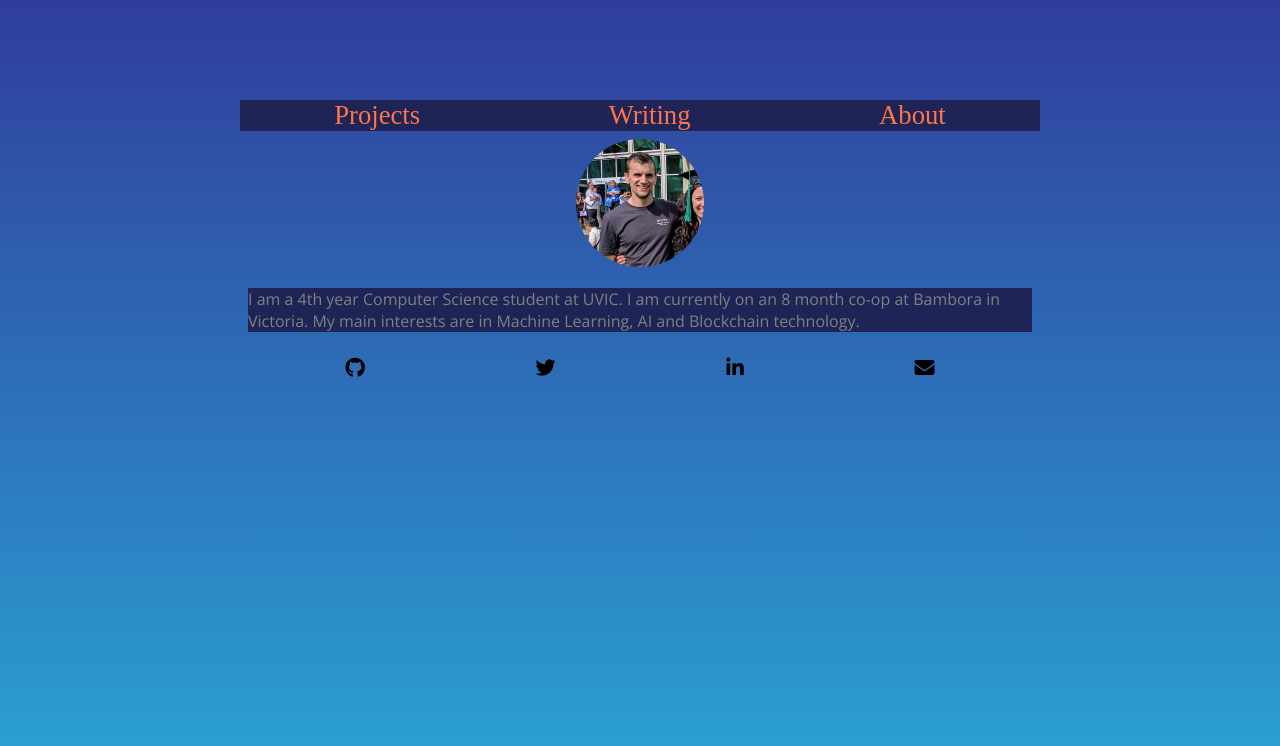
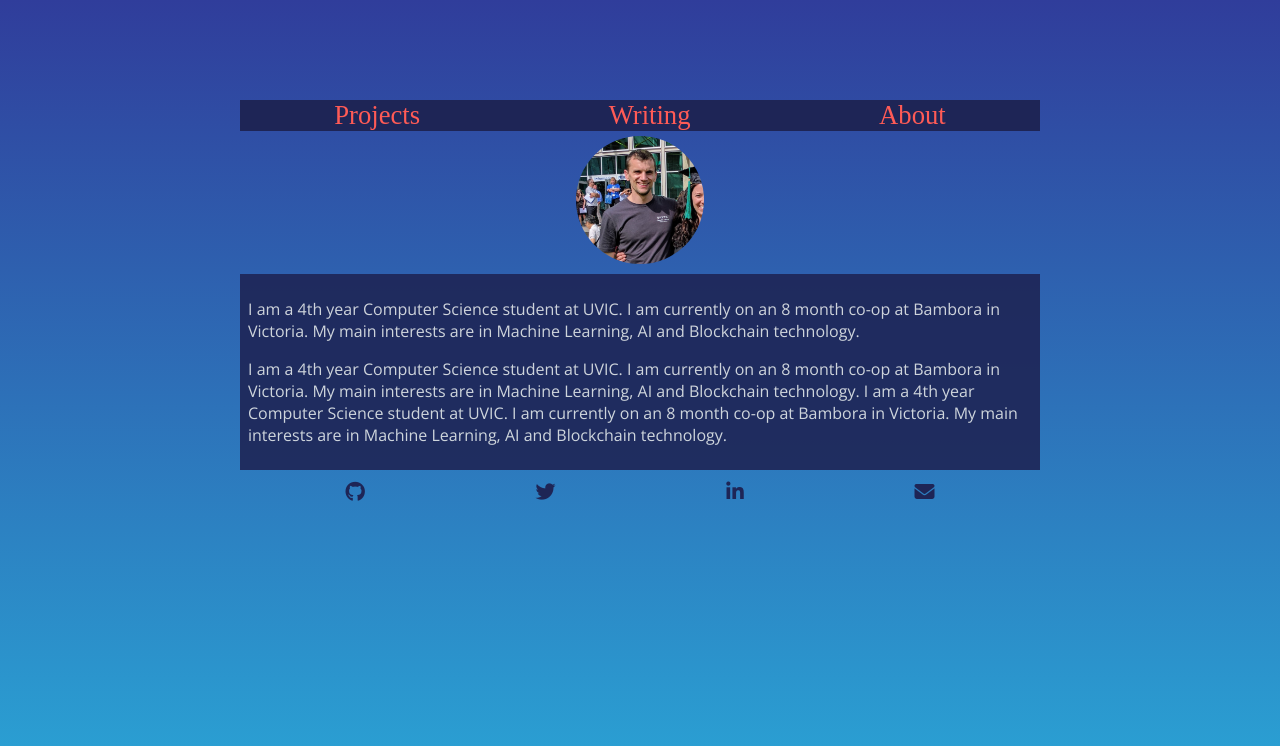
Before and after one commit to jordanmckinney/blog, a React app: page / in a window 1280 px wide. Shown: the top 746 px of the page. Built offline with nearby package versions, Linux system fonts and the light colour scheme; a web font is replaced by a local one.

Commit message:
orange title font, 0.9 opacity article

```diff
--- a/src/components/article/Article.css
+++ b/src/components/article/Article.css
@@ -1,3 +1,7 @@
-p {
+.article {
+  padding: 8px;
+  text-align: left;
+  color: #e0e0e0;
   background-color: #1E2556;
+  opacity: 0.9;
 }
--- a/src/components/footer/Footer.css
+++ b/src/components/footer/Footer.css
@@ -2,13 +2,14 @@
   height: 20px;
   display: flex;
   justify-content: space-around;
+  padding-top: 10px;
   padding-left: 20px;
   padding-right: 20px;
   padding-bottom: 10px;
 }
 
 .fa {
-  color: black;
+  color: #1E2556;
   -o-transition:.4s;
   -ms-transition:.4s;
   -moz-transition:.4s;
@@ -17,5 +18,5 @@
 }
 
 .fa:hover {
-  color: #E040FB;
+  color: #141a3d;
 }
--- a/src/components/navbar/NavBar.css
+++ b/src/components/navbar/NavBar.css
@@ -20,25 +20,22 @@ a {
 }
 
 .projects {
-  /* color: #00BFA5; */
-  color: #ff7449;
+  color: #ff5b56;
 }
 
 .writing {
-  color: #ff7449;
-  /* color: #304FFE; */
+  color: #ff5b56;
 }
 
 .about {
-  color: #ff7449;
-  /* color: #6200EA; */
+  color: #ff5b56;
 }
 
 a:hover {
-  /* color: black; */
-  color: white;
+  /* color: #00BFA5; */
+  /* color: #6200EA; */
+  /* color: #304FFE; */
+  /* color: #ff5b56; */
+  /* color: #ff7456; */
+  color: #ff4242;
 }
-
-a:focus {
-  /* color: black; */
-}
--- a/src/containers/about/About.css
+++ b/src/containers/about/About.css
@@ -1,14 +1,9 @@
 .about-container {
-  padding: 8px;
   text-align: center;
-}
-
-p {
-  text-align: left;
-  color: grey;
 }
 
 .headshot {
   border-radius: 50%;
   height: 8rem;
+  margin: 5px;
 }
--- a/src/containers/about/About.js
+++ b/src/containers/about/About.js
@@ -4,7 +4,7 @@ import Article from '../../components/article/Article';
 import Footer from '../../components/footer/Footer';
 import headshot from '../../images/headshot.jpg';
 
-const input = 'I am a 4th year Computer Science student at UVIC. I am currently on an 8 month co-op at Bambora in Victoria.\nMy main interests are in Machine Learning, AI and Blockchain technology.'
+const input = 'I am a 4th year Computer Science student at UVIC. I am currently on an 8 month co-op at Bambora in Victoria.\nMy main interests are in Machine Learning, AI and Blockchain technology.\n\nI am a 4th year Computer Science student at UVIC. I am currently on an 8 month co-op at Bambora in Victoria.\nMy main interests are in Machine Learning, AI and Blockchain technology. I am a 4th year Computer Science student at UVIC. I am currently on an 8 month co-op at Bambora in Victoria.\nMy main interests are in Machine Learning, AI and Blockchain technology.'
 
 const About = () => (
   <div>
```
